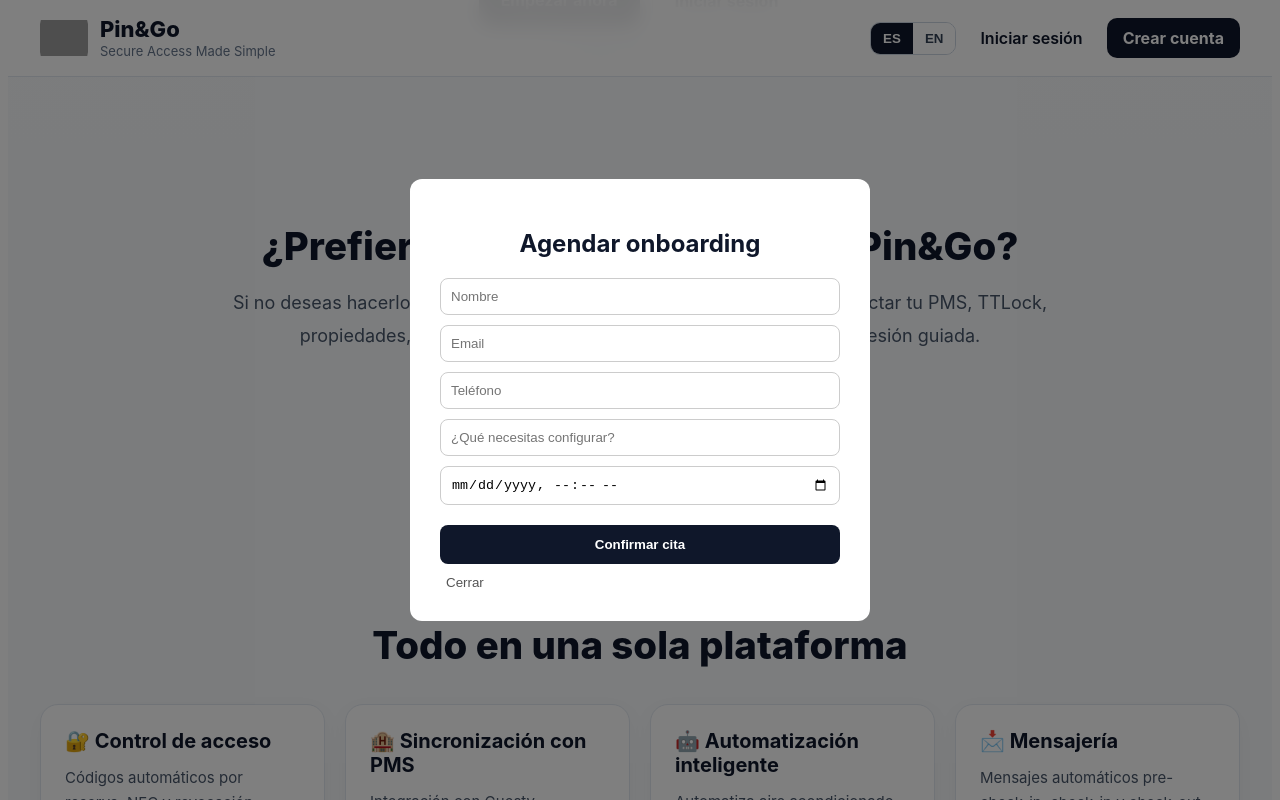
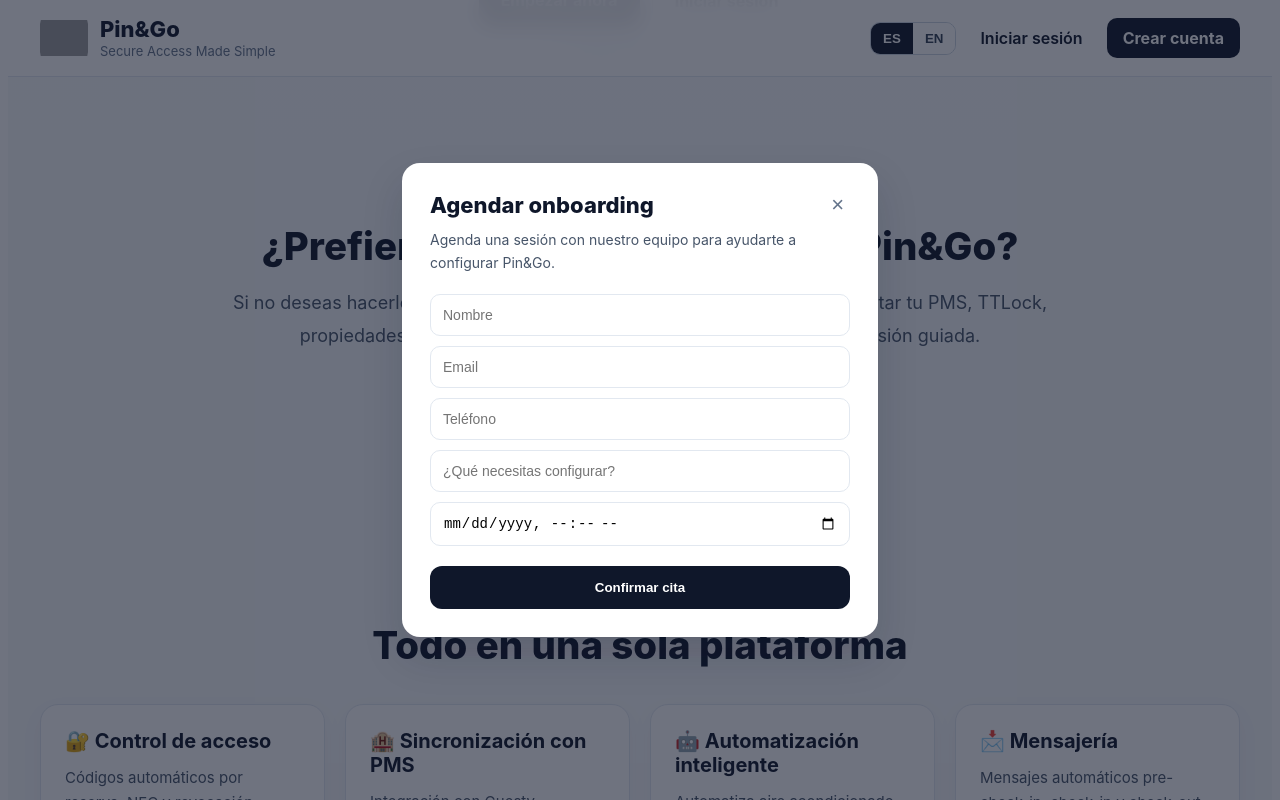
Before and after one commit to freddiefernandezmaysonet-netizen/pin-go-dashboard, a React (Vite) app: page /home in a window 1280 px wide. Both pictures are taken after a click on the button "Agendar onboarding". Shown: the part 765-1565 px from the top of the page. Built offline with nearby package versions, Linux system fonts and the light colour scheme; no server answers; grey boxes are pictures that could not be loaded.

Commit message:
fix: redeploy landing with onboarding modal

```diff
--- a/src/components/OnboardingBookingModal.tsx
+++ b/src/components/OnboardingBookingModal.tsx
@@ -3,9 +3,14 @@ import { useState } from "react";
 type Props = {
   isOpen: boolean;
   onClose: () => void;
+  lang?: "es" | "en";
 };
 
-export default function OnboardingBookingModal({ isOpen, onClose }: Props) {
+export default function OnboardingBookingModal({
+  isOpen,
+  onClose,
+  lang = "es",
+}: Props) {
   const [form, setForm] = useState({
     name: "",
     email: "",
@@ -18,6 +23,41 @@ export default function OnboardingBookingModal({ isOpen, onClose }: Props) {
   const [success, setSuccess] = useState(false);
 
   if (!isOpen) return null;
+
+  const t =
+    lang === "es"
+      ? {
+          title: "Agendar onboarding",
+          subtitle:
+            "Agenda una sesión con nuestro equipo para ayudarte a configurar Pin&Go.",
+          name: "Nombre",
+          email: "Email",
+          phone: "Teléfono",
+          topic: "¿Qué necesitas configurar?",
+          date: "Fecha y hora",
+          submit: "Confirmar cita",
+          loading: "Agendando...",
+          successTitle: "Cita agendada",
+          successText:
+            "Te contactaremos para confirmar tu sesión de onboarding.",
+          close: "Cerrar",
+        }
+      : {
+          title: "Book onboarding",
+          subtitle:
+            "Schedule a session with our team to help you set up Pin&Go.",
+          name: "Name",
+          email: "Email",
+          phone: "Phone",
+          topic: "What do you need help with?",
+          date: "Date & time",
+          submit: "Confirm booking",
+          loading: "Booking...",
+          successTitle: "Appointment scheduled",
+          successText:
+            "We will contact you to confirm your onboarding session.",
+          close: "Close",
+        };
 
   async function handleSubmit(e: React.FormEvent) {
     e.preventDefault();
@@ -52,11 +92,18 @@ export default function OnboardingBookingModal({ isOpen, onClose }: Props) {
       <div style={styles.modal}>
         {!success ? (
           <>
-            <h2 style={styles.title}>Agendar onboarding</h2>
+            <div style={styles.header}>
+              <h2 style={styles.title}>{t.title}</h2>
+              <button onClick={onClose} style={styles.closeIcon}>
+                ×
+              </button>
+            </div>
+
+            <p style={styles.subtitle}>{t.subtitle}</p>
 
             <form onSubmit={handleSubmit} style={styles.form}>
               <input
-                placeholder="Nombre"
+                placeholder={t.name}
                 value={form.name}
                 onChange={(e) =>
                   setForm({ ...form, name: e.target.value })
@@ -67,7 +114,7 @@ export default function OnboardingBookingModal({ isOpen, onClose }: Props) {
 
               <input
                 type="email"
-                placeholder="Email"
+                placeholder={t.email}
                 value={form.email}
                 onChange={(e) =>
                   setForm({ ...form, email: e.target.value })
@@ -77,7 +124,7 @@ export default function OnboardingBookingModal({ isOpen, onClose }: Props) {
               />
 
               <input
-                placeholder="Teléfono"
+                placeholder={t.phone}
                 value={form.phone}
                 onChange={(e) =>
                   setForm({ ...form, phone: e.target.value })
@@ -86,7 +133,7 @@ export default function OnboardingBookingModal({ isOpen, onClose }: Props) {
               />
 
               <input
-                placeholder="¿Qué necesitas configurar?"
+                placeholder={t.topic}
                 value={form.topic}
                 onChange={(e) =>
                   setForm({ ...form, topic: e.target.value })
@@ -109,23 +156,17 @@ export default function OnboardingBookingModal({ isOpen, onClose }: Props) {
                 disabled={loading}
                 style={styles.primaryButton}
               >
-                {loading ? "Agendando..." : "Confirmar cita"}
+                {loading ? t.loading : t.submit}
               </button>
             </form>
-
-            <button onClick={onClose} style={styles.closeButton}>
-              Cerrar
-            </button>
           </>
         ) : (
           <>
-            <h2 style={styles.title}>✅ Cita agendada</h2>
-            <p style={{ textAlign: "center", marginTop: 10 }}>
-              Te contactaremos para confirmar tu onboarding.
-            </p>
+            <h2 style={styles.title}>✅ {t.successTitle}</h2>
+            <p style={styles.subtitle}>{t.successText}</p>
 
             <button onClick={onClose} style={styles.primaryButton}>
-              Cerrar
+              {t.close}
             </button>
           </>
         )}
@@ -141,22 +182,45 @@ const styles: Record<string, React.CSSProperties> = {
     left: 0,
     right: 0,
     bottom: 0,
-    background: "rgba(0,0,0,0.5)",
+    background: "rgba(15, 23, 42, 0.6)",
     display: "flex",
     justifyContent: "center",
     alignItems: "center",
     zIndex: 999,
+    padding: 20,
   },
   modal: {
-    background: "#fff",
-    padding: 30,
-    borderRadius: 12,
+    background: "#ffffff",
+    borderRadius: 18,
+    padding: 28,
     width: "100%",
-    maxWidth: 400,
+    maxWidth: 420,
+    boxShadow: "0 20px 40px rgba(15, 23, 42, 0.15)",
+  },
+  header: {
+    display: "flex",
+    justifyContent: "space-between",
+    alignItems: "center",
   },
   title: {
-    textAlign: "center",
+    margin: 0,
+    fontSize: 22,
+    fontWeight: 800,
+    color: "#0f172a",
+  },
+  closeIcon: {
+    background: "transparent",
+    border: "none",
+    fontSize: 22,
+    cursor: "pointer",
+    color: "#64748b",
+  },
+  subtitle: {
+    marginTop: 10,
     marginBottom: 20,
+    fontSize: 14,
+    color: "#475569",
+    lineHeight: 1.6,
   },
   form: {
     display: "flex",
@@ -164,25 +228,19 @@ const styles: Record<string, React.CSSProperties> = {
     gap: 10,
   },
   input: {
-    padding: 10,
-    borderRadius: 8,
-    border: "1px solid #ccc",
+    padding: 12,
+    borderRadius: 10,
+    border: "1px solid #e2e8f0",
+    fontSize: 14,
   },
   primaryButton: {
     marginTop: 10,
-    padding: 12,
-    borderRadius: 8,
+    padding: 14,
+    borderRadius: 12,
     border: "none",
     background: "#0f172a",
-    color: "#fff",
+    color: "#ffffff",
+    fontWeight: 700,
     cursor: "pointer",
-    fontWeight: 700,
-  },
-  closeButton: {
-    marginTop: 10,
-    background: "transparent",
-    border: "none",
-    cursor: "pointer",
-    color: "#555",
   },
 };
```
